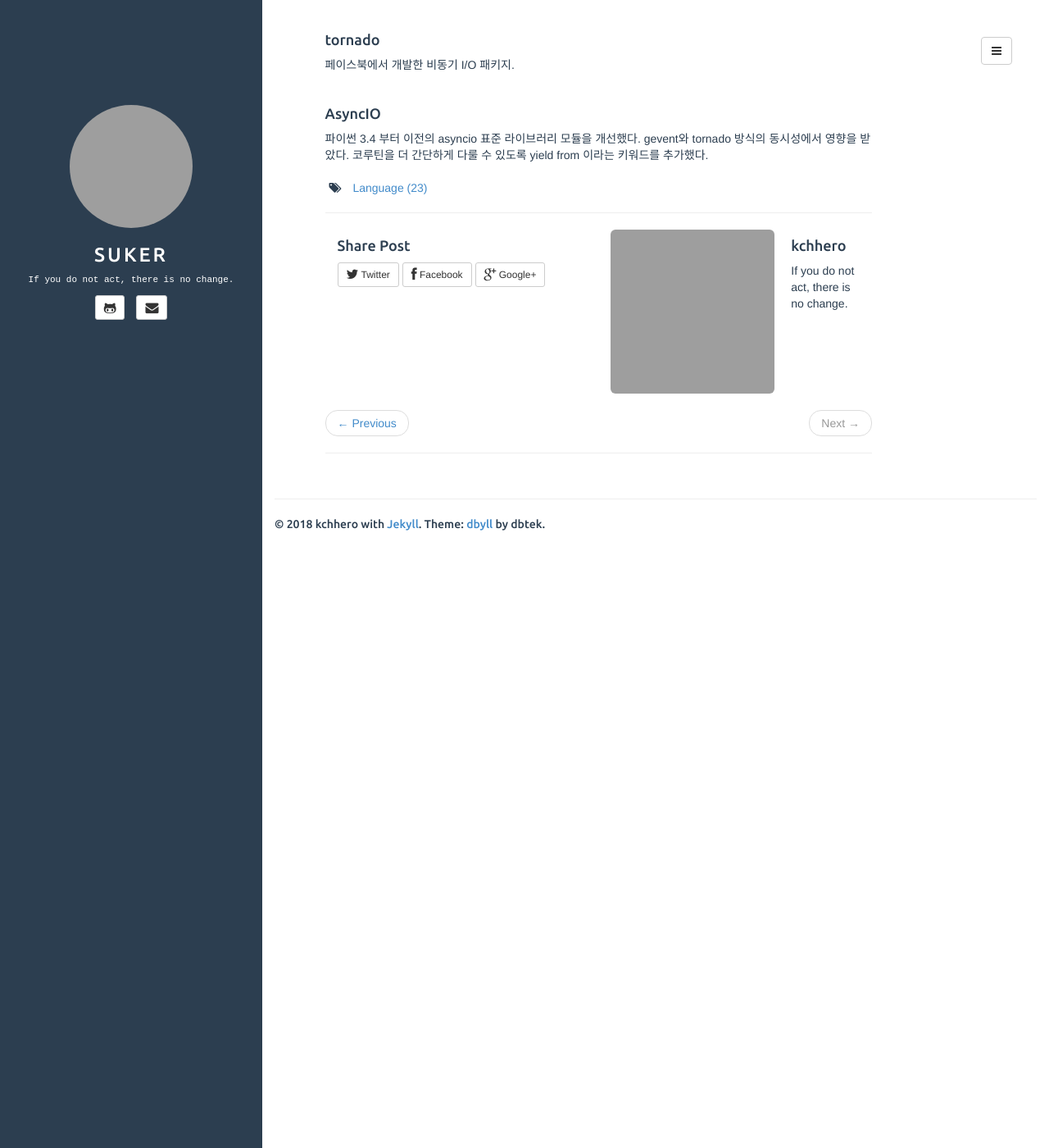
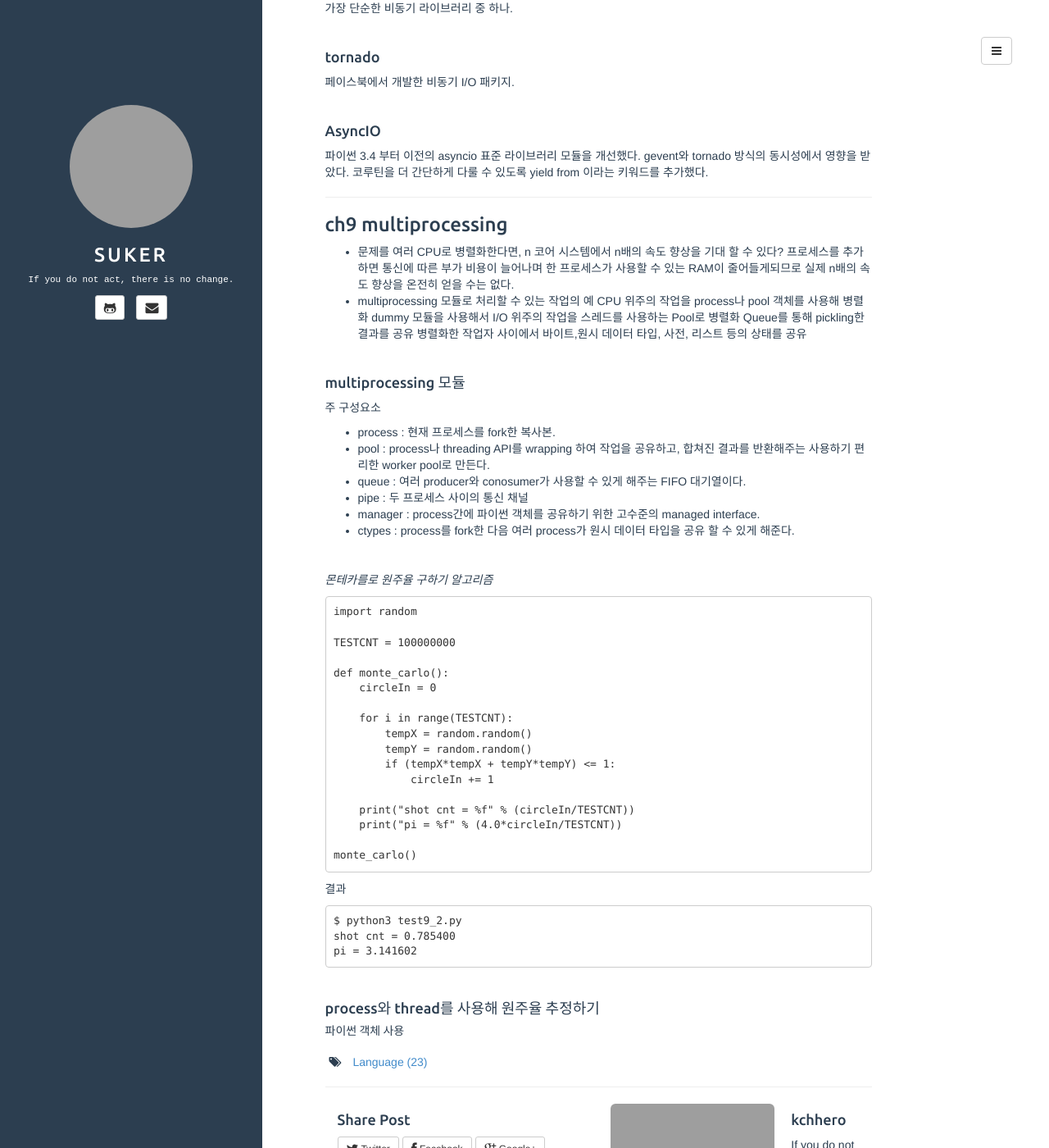
Before and after one commit to kchhero/kchhero.github.io, a Jekyll site: the page built from _posts/2018-07-23-language-high-performance-python-ch7_8_9.md, in a window 1280 px wide and 1400 px high, scrolled down 1841 px. Shown: the whole window at 82% size. Built offline with Jekyll 4.4.1, drawn with Linux system fonts in a browser that asks for light colours; grey boxes are pictures that could not be loaded.

Commit message:
update 2018-07-23-language-high-performance-python-ch7_8_9.md

````diff
--- a/_posts/2018-07-23-language-high-performance-python-ch7_8_9.md
+++ b/_posts/2018-07-23-language-high-performance-python-ch7_8_9.md
@@ -9,6 +9,8 @@ summary : chapter7,8,9 내용 정리/요약, cython / concurrency / multiprocess
 
 ### ch7 cython
 #### ctypes
+
+---
 
 ### ch8 동시성
 https://github.com/kchhero/high_performance_python/tree/master/08_concurrency
@@ -102,3 +104,59 @@ Result: 500, Time: 52.93217206001282
 
 #### AsyncIO
 파이썬 3.4 부터 이전의 asyncio 표준 라이브러리 모듈을 개선했다. gevent와 tornado 방식의 동시성에서 영향을 받았다. 코루틴을 더 간단하게 다룰 수 있도록 yield from 이라는 키워드를 추가했다.
+
+---
+
+### ch9 multiprocessing
+- 문제를 여러 CPU로 병렬화한다면, n 코어 시스템에서 n배의 속도 향상을 기대 할 수 있다?
+프로세스를 추가하면 통신에 따른 부가 비용이 늘어나며 한 프로세스가 사용할 수 있는 RAM이 줄어들게되므로 실제 n배의 속도 향상을 온전히 얻을 수는 없다.
+- multiprocessing 모듈로 처리할 수 있는 작업의 예
+		CPU 위주의 작업을 process나 pool 객체를 사용해 병렬화
+		dummy 모듈을 사용해서 I/O 위주의 작업을 스레드를 사용하는 Pool로 병렬화
+		Queue를 통해  pickling한 결과를 공유
+		병렬화한 작업자 사이에서 바이트,원시 데이터 타입, 사전, 리스트 등의 상태를 공유
+
+<br>
+
+#### multiprocessing 모듈
+주 구성요소
+- process : 현재 프로세스를 fork한 복사본.
+- pool : process나 threading API를 wrapping 하여 작업을 공유하고, 합쳐진 결과를 반환해주는 사용하기 편리한 worker pool로 만든다.
+- queue  : 여러 producer와 conosumer가 사용할 수 있게 해주는 FIFO 대기열이다.
+- pipe : 두 프로세스 사이의 통신 채널
+- manager : process간에 파이썬 객체를 공유하기 위한 고수준의 managed interface.
+- ctypes : process를 fork한 다음 여러 process가 원시 데이터 타입을 공유 할 수 있게 해준다.
+
+<br>
+
+*몬테카를로 원주율 구하기 알고리즘*
+```
+import random
+
+TESTCNT = 100000000
+
+def monte_carlo():
+    circleIn = 0
+
+    for i in range(TESTCNT):
+        tempX = random.random()
+        tempY = random.random()
+        if (tempX*tempX + tempY*tempY) <= 1:
+            circleIn += 1
+
+    print("shot cnt = %f" % (circleIn/TESTCNT))
+    print("pi = %f" % (4.0*circleIn/TESTCNT))
+
+monte_carlo()
+```
+결과
+```
+$ python3 test9_2.py
+shot cnt = 0.785400
+pi = 3.141602
+```
+
+<br>
+
+#### process와 thread를 사용해 원주율 추정하기
+##### 파이썬 객체 사용
````
